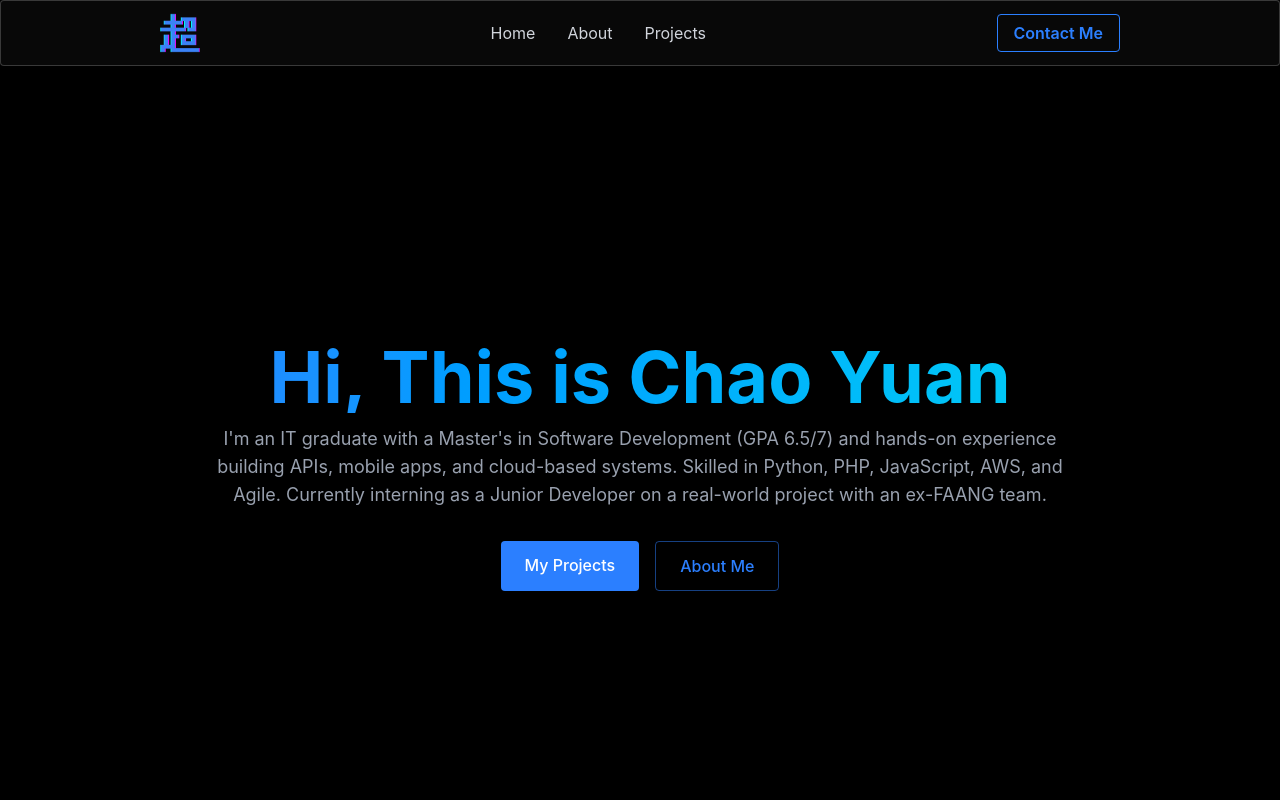
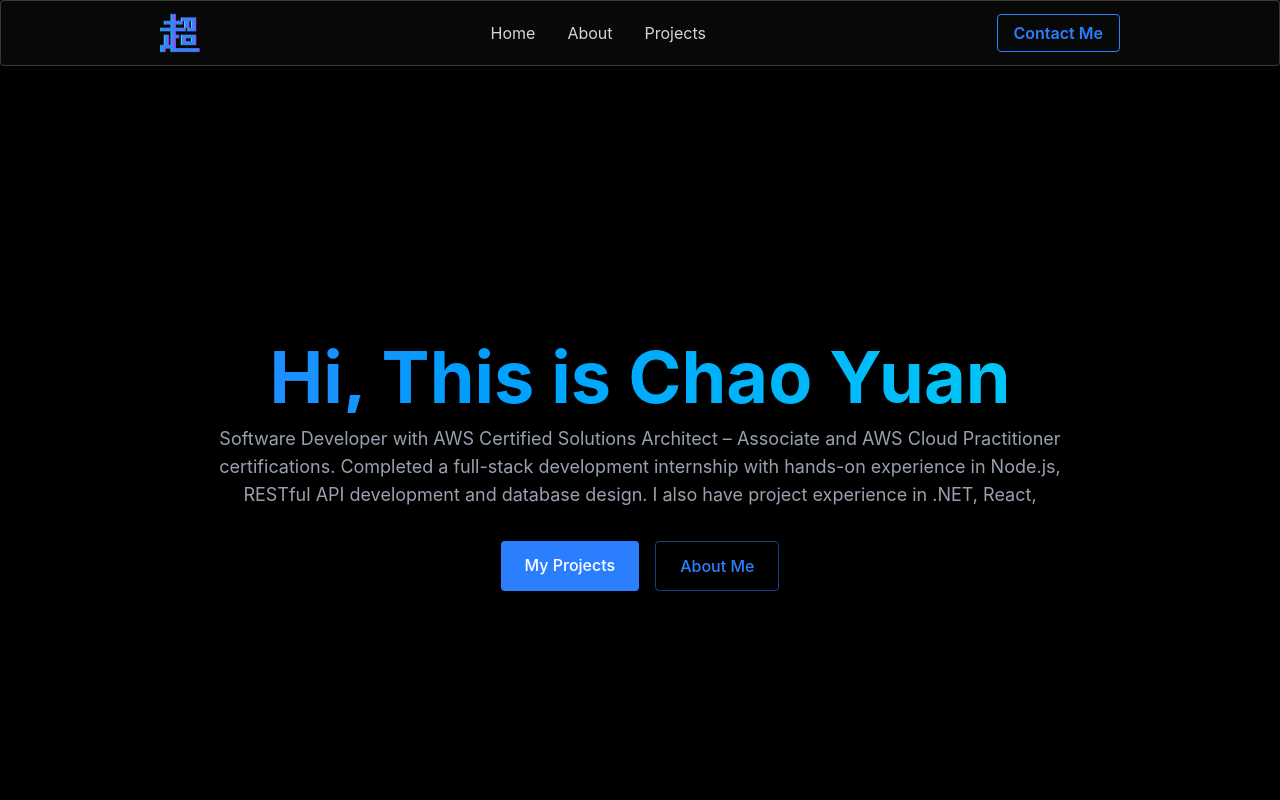
Before and after one commit to Chao-777/Chao-Portfolio, a React (Vite) app: page / in a window 1280 px wide. Shown: the top 800 px of the page. Built offline with nearby package versions, Linux system fonts and the light colour scheme.

Commit message:
Updated my introduction

```diff
--- a/src/components/sections/Home.jsx
+++ b/src/components/sections/Home.jsx
@@ -9,10 +9,10 @@ export const Home = () => {
                </h1>
 
                <p className="text-gray-400 text-lg max-w-4xl mx-auto mb-8">
-                  I'm an IT graduate with a Master's in Software Development (GPA 6.5/7) and
-                  hands-on experience building APIs, mobile apps, and cloud-based systems. Skilled in
-                  Python, PHP, JavaScript, AWS, and Agile. Currently interning as a Junior Developer on
-                  a real-world project with an ex-FAANG team.
+               Software Developer with AWS Certified Solutions Architect – Associate and AWS Cloud Practitioner
+certifications. Completed a full-stack development internship with hands-on experience in Node.js,
+RESTful API development and database design. I also have project experience in .NET, React,
+
                </p>
 
                <div className="flex justify-center space-x-4">
```
